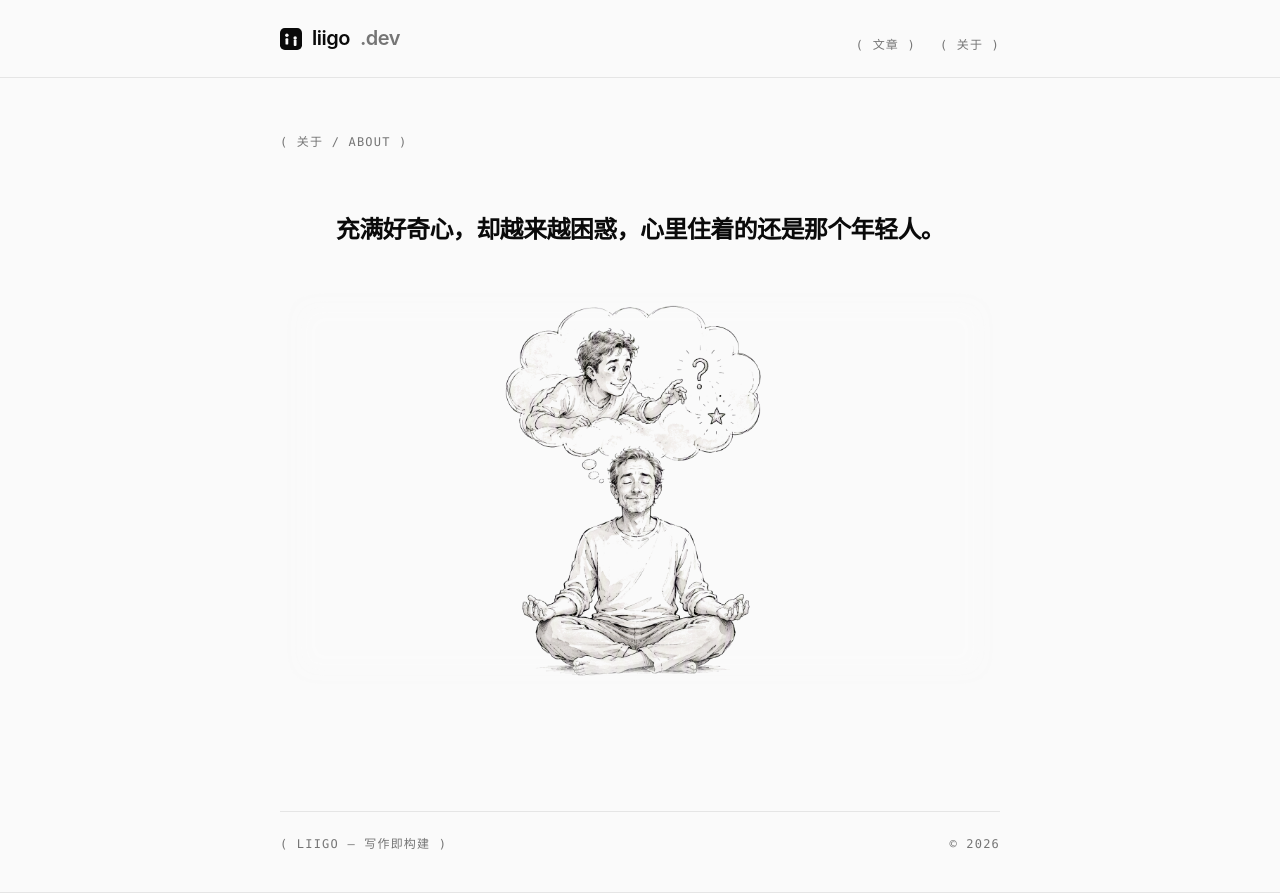
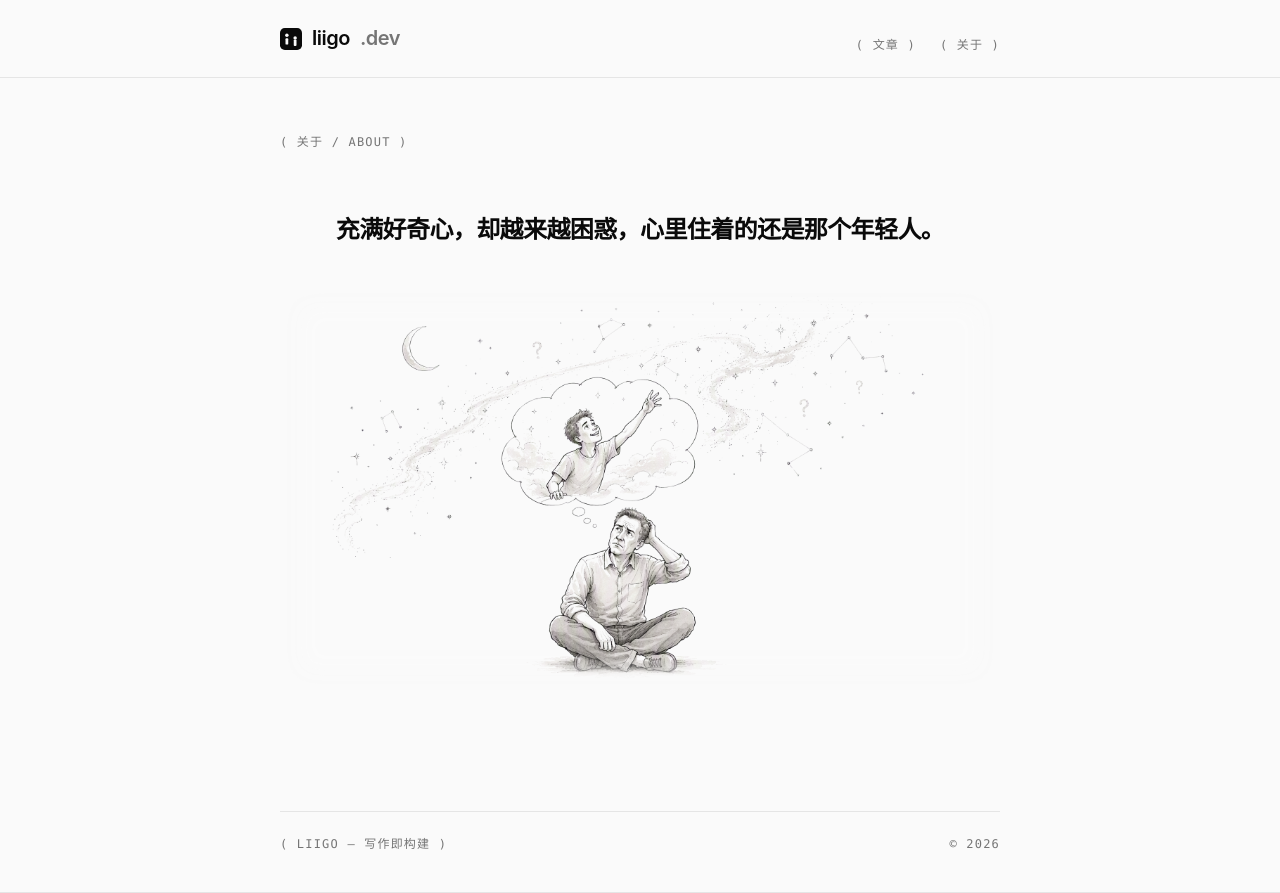
Before and after one commit to glfruit/liigo-blog, a Next.js app: page /about in a window 1280 px wide. Built offline with nearby package versions, Linux system fonts and the light colour scheme.

Commit message:
about: 困惑表情+天问氛围插画；docs: DESIGN.md 视觉规范

```diff
--- a/app/about/page.tsx
+++ b/app/about/page.tsx
@@ -18,8 +18,8 @@ export default function AboutPage() {
         </p>
         {/* eslint-disable-next-line @next/next/no-img-element */}
         <img
-          src="/images/about-inner-youth.png"
-          alt="一个盘腿静坐的中年人，头顶的思想云里住着年轻时的自己，正好奇地触碰一枚问号"
+          src="/images/about-youth-tianwen.png"
+          alt="盘腿坐着的中年人一脸困惑地挠头，思想云里的年轻自己正伸手触碰星空与问号"
           className="mt-10 w-full"
         />
       </div>
```
Also changed, not shown: public/images/about-youth-tianwen.png, 1 other file (tests, documents, lock files or other folders).
